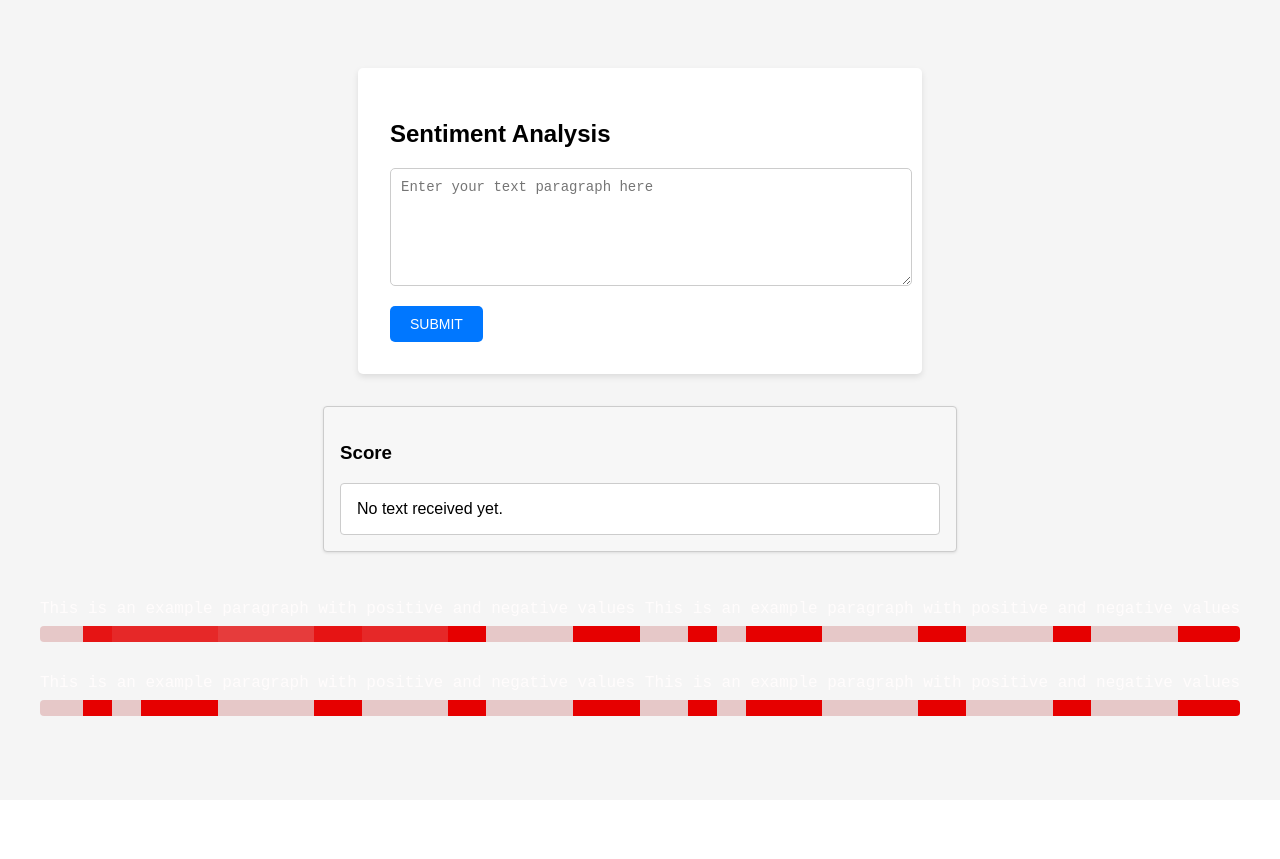
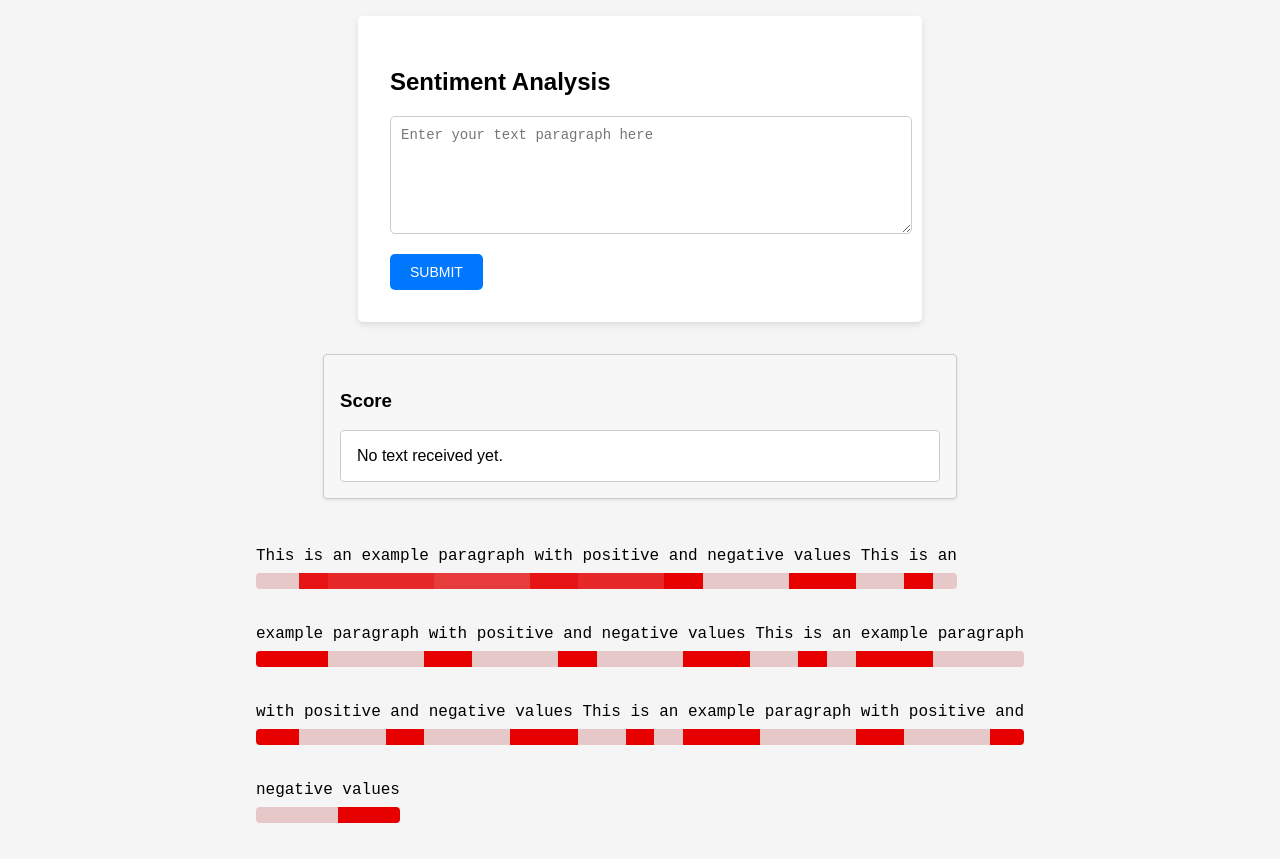
Before and after one commit to huangruoqi/ruoqi-org, a React (Create React App) app in the folder frontend/: page / in a window 1280 px wide. Before the commit the page ends 800 px from the top, so only its background shows below. Built offline with nearby package versions, Linux system fonts and the light colour scheme.

Commit message:
finish bar width and alignment

```diff
--- a/frontend/src/App.css
+++ b/frontend/src/App.css
@@ -122,3 +122,8 @@
   font-family: inherit;
   font-size: 1rem;
 }
+
+.lines {
+  display: flex;
+  flex-direction: column;
+}
--- a/frontend/src/App.js
+++ b/frontend/src/App.js
@@ -1,6 +1,8 @@
 import React, { useState } from 'react';
 import './App.css';
 import LineByLineBar from './components/LineByLineBar';
+
+const MAX_LINE_LENGTH = 80
 
 const TextDisplay = ({ receivedText }) => {
   return (
@@ -12,6 +14,35 @@ const TextDisplay = ({ receivedText }) => {
     </div>
   );
 };
+function getAnalysis(words, values) {
+  const analysis = {lines: [], values: []}
+  const length = words.length
+  let index = 0;
+  let current = 0;
+  let tempWords = []
+  let tempValues = []
+  while (index < length) {
+    const word = words[index]
+    if (current + word.length > MAX_LINE_LENGTH) {
+      analysis.lines.push(tempWords)
+      analysis.values.push(tempValues)
+      tempWords = []
+      tempValues = []
+      current = 0
+    }
+    else {
+      tempWords.push(word)
+      tempValues.push(values[index])
+      current += word.length + 1
+      index++;
+    }
+  }
+  if (tempWords.length > 0) {
+    analysis.lines.push(tempWords)
+    analysis.values.push(tempValues)
+  }
+  return analysis
+}
 
 const App = () => {
   const getCsrfToken = () => {
@@ -21,19 +52,19 @@ const App = () => {
   const [text, setText] = useState('');
   const [receivedText, setReceivedText] = useState('');
 
-  const [lines] = useState([[
+  const l = [
     "This", "is", "an", "example", "paragraph", "with", "positive", "and", "negative", "values",
     "This", "is", "an", "example", "paragraph", "with", "positive", "and", "negative", "values",
-  ],
-  [
     "This", "is", "an", "example", "paragraph", "with", "positive", "and", "negative", "values",
     "This", "is", "an", "example", "paragraph", "with", "positive", "and", "negative", "values",
-  ]]
-  );
-  const [values] = useState([
-    [1, 0.1, 0.2, 0.2, 0.3, 0.1, 0.2, -1, 1, -1, 1, -1, 1, -1, 1, -1, 1, -1, 1, 0],
-    [1, -1, 1, -1, 1, -1, 1, -1, 1, -1, 1, -1, 1, -1, 1, -1, 1, -1, 1, 0],
-  ]);
+  ]
+  const v = [
+    1, 0.1, 0.2, 0.2, 0.3, 0.1, 0.2, -1, 1, -1, 1, -1, 1, -1, 1, -1, 1, -1, 1, 0,
+    1, -1, 1, -1, 1, -1, 1, -1, 1, -1, 1, -1, 1, -1, 1, -1, 1, -1, 1, 0
+  ]
+
+  // const [analysis, setAnalysis] = useState({lines: [], values: []});
+  const [analysis, setAnalysis] = useState(getAnalysis(l,v));
 
   const handleChange = (e) => {
     setText(e.target.value);
@@ -56,6 +87,7 @@ const App = () => {
       if (response.ok) {
         const data = await response.json();
         setReceivedText(JSON.stringify(data.sentiment));
+        setAnalysis(getAnalysis(l, v))
       } else {
         alert('Failed to submit text');
       }
@@ -82,11 +114,11 @@ const App = () => {
         </button>
       </form>
       <TextDisplay receivedText={receivedText} />
-      {
-      lines.map((e, i) =>
-        <LineByLineBar words={e} values={values[i]} />
-      )
-      }
+      <div className='lines'>
+      {analysis.lines.map((e, i) =>
+        <LineByLineBar words={e} values={analysis.values[i]} />
+      )}
+      </div>
     </div>
   );
 };
--- a/frontend/src/components/LineByLineBar.css
+++ b/frontend/src/components/LineByLineBar.css
@@ -1,28 +1,25 @@
 .line-by-line-bar {
-  display: inline-block;
+  display:inline-block;
   flex-direction: column;
-  /* width: 100%; */
   padding: 1rem 0;
   align-items: center;
   justify-content: center;
-
 }
 
 .words-container {
-  display: flex;
-  margin-bottom: 0.5rem;
+  display: inline-block;
   font-family: 'Courier New', monospace; /* Use monospace font */
   font-size: 1rem;
-  color:rgb(255, 252, 252);
 }
 
 .child {
-    display: flex;
-    flex: 1;
+  display: flex;
+  flex: 1;
+  margin-top: 0.5rem;
 }
 
 .bar {
-    flex-grow: 1;
+  flex-grow: 1;
   width: 0;
   height: 1rem;
   border-radius: 4px;
--- a/frontend/src/components/LineByLineBar.jsx
+++ b/frontend/src/components/LineByLineBar.jsx
@@ -10,7 +10,7 @@ const LineByLineBar = ({ words, values }) => {
   const segmentLengths = words.map((e, i)=>e.length);
   const sum = segmentLengths.reduce((a, b)=>a+b, 0) + segmentLengths.length-1
   const ratios = segmentLengths.map((e, i)=>((((i>0&&i<segmentLengths.length-1)?1:0.5)+e)*100)/sum);
-  console.log(sum)
+  console.table(words)
 
   const createGradient = () => {
 
@@ -42,9 +42,9 @@ const LineByLineBar = ({ words, values }) => {
     <div className="line-by-line-bar">
       <div className="words-container">
         {words.join(' ')}
-      </div>
-      <div className="child">
-        <div className="bar" style={{ background: createGradient()}}></div>
+        <div className="child">
+          <div className="bar" style={{ background: createGradient()}}></div>
+        </div>
       </div>
     </div>
   );
```
Also changed, not shown: 1 other file (tests, documents, lock files or other folders).
